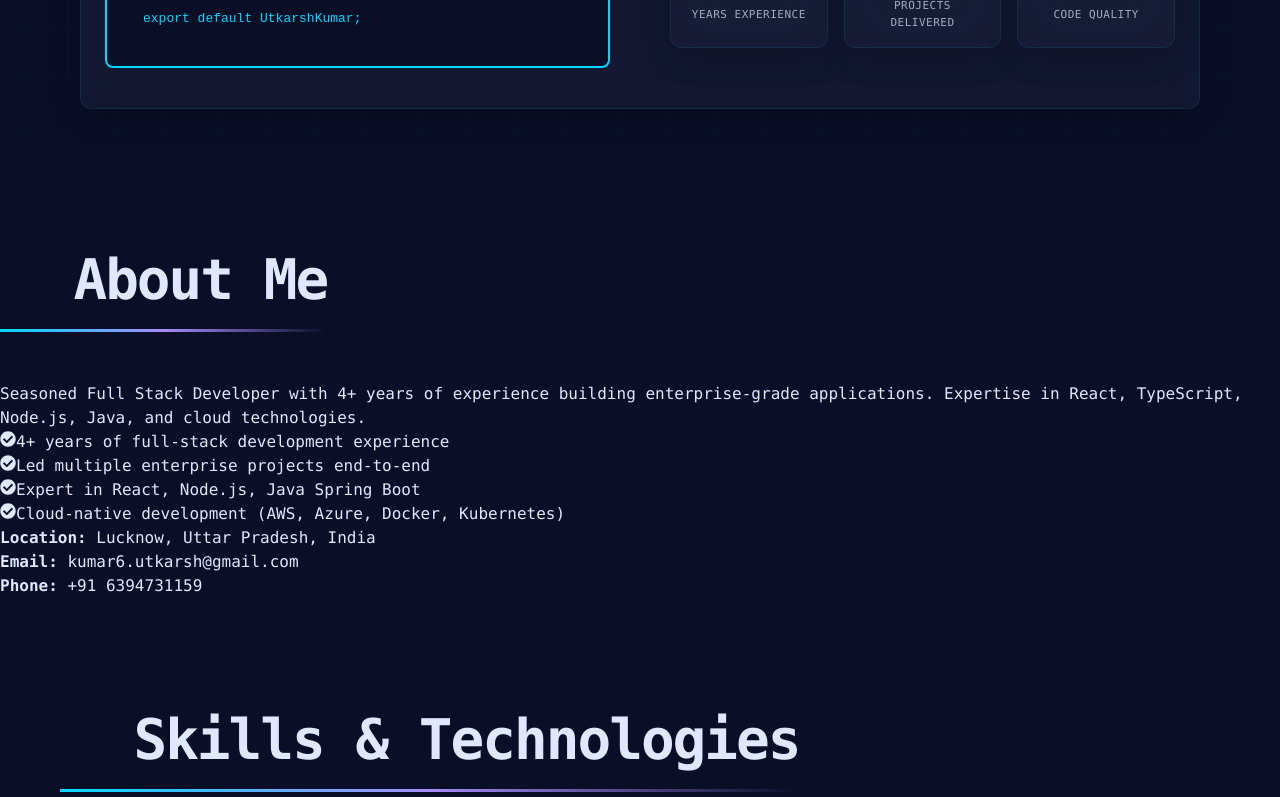
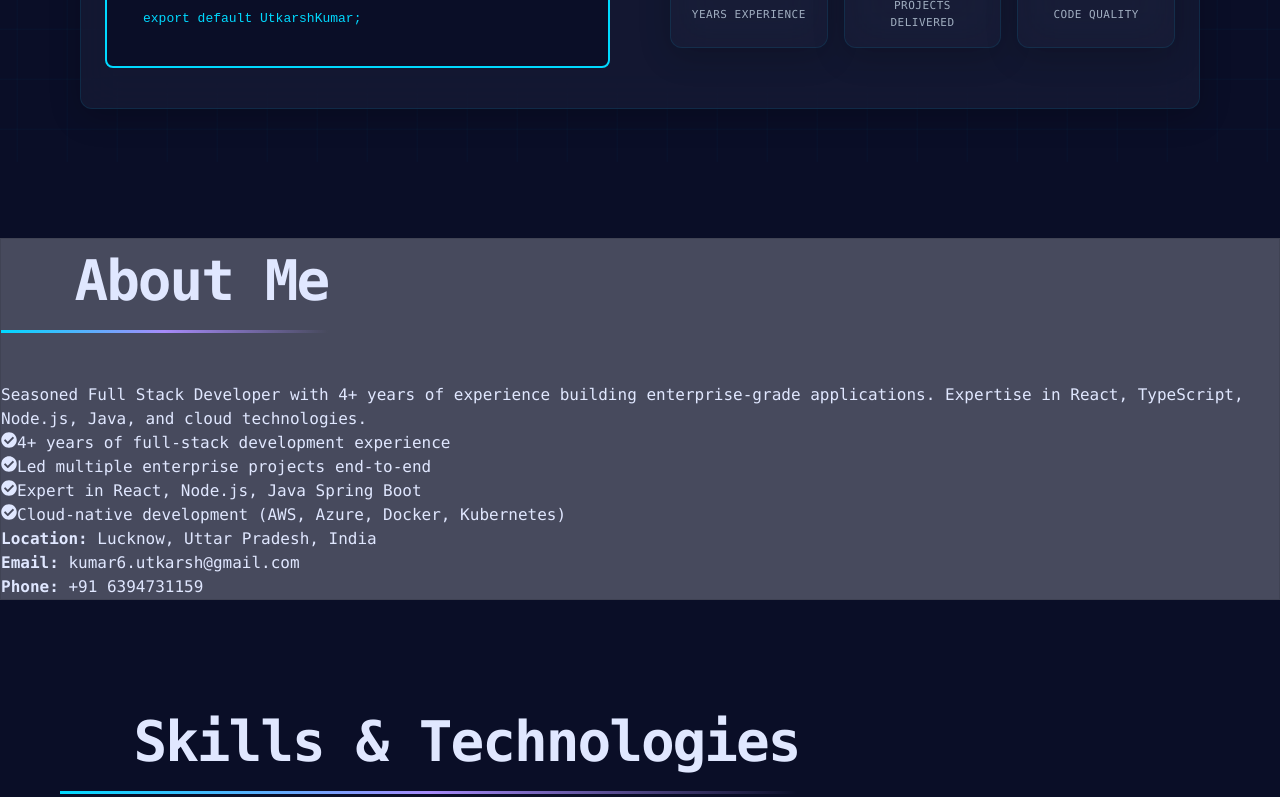
Before and after one commit to kutkarshh/UtkarshK, a React (Vite) app: page / in a window 1280 px wide. Shown: the part 638-1435 px from the top of the page. Built offline with nearby package versions, Linux system fonts and the light colour scheme.

Commit message:
fix: Add glass effect to About section container

```diff
--- a/src/components/About.jsx
+++ b/src/components/About.jsx
@@ -6,7 +6,7 @@ const About = () => {
 
   return (
     <section id="about" className="about">
-      <div className="container">
+      <div className="container glass">
         <h2 className="section-title">About Me</h2>
         <div className="about-content">
           <div className="about-text">
```
